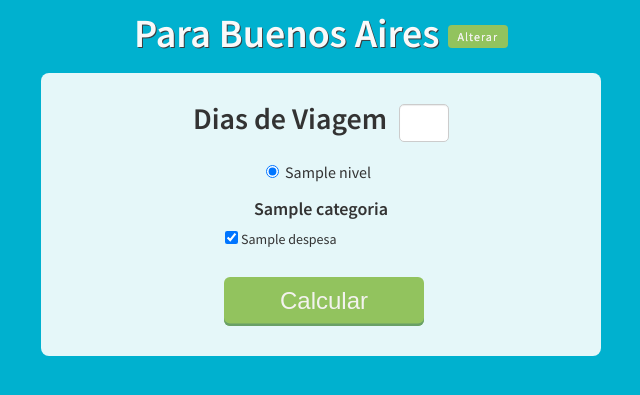
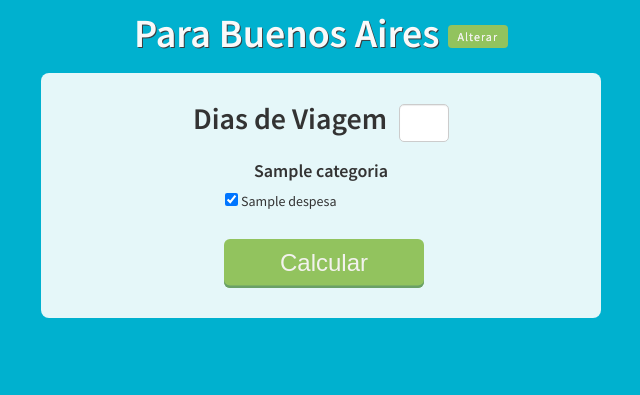
Before and after one commit to vitorfs/quanto-levar, a Django app: template templates/cidade.html in a window 1280 px wide. Shown: the part 221-616 px from the top of the page, without its empty margins (319-959 px from the left). Run offline with Django 3.2, Linux system fonts and the light colour scheme; data comes from the database, SQL or seed files in the repository; tables that the repository leaves empty hold one stand-in row (values such as "Sample post"); the template is opened without the code that fills it: values that come from a table or form of the project are taken from there, most other values are stand-ins (such as "Sample title", 1, 10 or a date in 2020); some libraries are stand-ins or nearby versions; some web fonts are replaced.

Commit message:
Fiz muita merda, mas vê se você entende o que pensei! Agora tem um fluxo completo

```diff
--- a/core/views.py
+++ b/core/views.py
@@ -18,7 +18,7 @@ def home(request):
 
 def cidade(request, slug):
     cidade = Cidade.objects.get(slug=slug)
-    cidade_despesas = CidadeDespesa.objects.filter(cidade=cidade)
+    cidade_despesas = CidadeDespesa.objects.filter(cidade=cidade, nivel=1)
     niveis = Nivel.objects.filter(id__in=cidade_despesas.values("nivel").distinct())
     niveis_despesas = {}
     for nivel in niveis:
@@ -72,6 +72,8 @@ def calculo(request, slug):
         sigla = info.cidade.pais.cotacao.sigla
         cotacao = info.cidade.pais.cotacao.valor
         categoria = info.despesa.categoria.nome
+        if categoria == "Hospedagem":
+            tipo_hospedagem = Despesa.objects.get(id=despesa)
         if categoria not in lista_valores:
             lista_valores[categoria] = {}
         if sigla in lista_valores[categoria]:
@@ -83,7 +85,7 @@ def calculo(request, slug):
             if sigla != 'BRL':
                 lista_valores[categoria]['BRL'] = info.valor * cotacao
     nivel = Nivel.objects.get(pk=nivel)
-    return render(request, 'calculo.html', {'valores': lista_valores, 'dias': dias, 'cidade': cidade, 'nivel': nivel})
+    return render(request, 'calculo.html', {'valores': lista_valores, 'dias': dias, 'cidade': cidade, 'nivel': nivel, 'tipo_hospedagem': tipo_hospedagem})
 
 def carregar_cotacoes(request):
     Cotacao.atualizar_cotacao_banco_central()
--- a/templates/calculo.html
+++ b/templates/calculo.html
@@ -12,7 +12,7 @@
       <table>
         <thead>
           <tr>
-            <th colspan="3">...para {{ categoria }}</th>
+            <th colspan="3">...para {{ categoria }} {% if categoria == "Hospedagem" %} ({{ tipo_hospedagem.nome }}) {% endif %}</th>
           </tr>
           <tr>
             <th>Moeda</th>
--- a/templates/cidade.html
+++ b/templates/cidade.html
@@ -12,24 +12,28 @@
         <input type="text" id="dias" name="dias">
         <div class="erro-dias">Informe o número de dias antes de prosseguir</div>
       </div>
-      <ul class="niveis">
-        {% for nivel in niveis %}
-          <li><input type="radio" name="nivel" value="{{ nivel.id }}" {% if forloop.counter == 1 %} checked="checked" {% endif %} > {{ nivel.nome }}</li>
-        {% endfor %}
-      </ul>
       <div class="container-despesas">
         {% for nivel, despesas in niveis_despesas.iteritems %}
           {% regroup despesas by despesa.categoria as categorias_despesas %}
-          <div nivel="{{ nivel }}" {% if forloop.counter > 1 %} class="hide"{% endif %}>
             {% for despesa in categorias_despesas %}
               <h4>{{ despesa.grouper }}</h4>
               <ul class="despesas">
+                {% if despesa.grouper.nome == "Alimentação" %}
+                  <ul class="niveis">
+		            <li><input type="radio" name="nivel" value="1" checked="checked"> Econômico</li>
+		            <li><input type="radio" name="nivel" value="2" > Moderado</li>
+		            <li><input type="radio" name="nivel" value="3" > Caro</li>
+		          </ul>
+		        {% endif %}
                 {% for item in despesa.list %}
-                  <li><input name="despesas-selecionadas" type="checkbox" value="{{ item.despesa.id}}" checked="checked" {% if forloop.parentloop.parentloop.counter > 1 %} disabled="disabled" {% endif %}/>{{ item.despesa.nome }}</li>
+                  {% if despesa.grouper.nome == "Hospedagem" %}
+                    <li><input name="despesas-selecionadas" type="radio" value="{{ item.despesa.id}}" {% if forloop.counter == 1 %} checked="checked" {% endif %}/>{{ item.despesa.nome }}</li>
+                  {% else %}
+                    <li><input name="despesas-selecionadas" type="checkbox" value="{{ item.despesa.id}}" checked="checked" {% if forloop.parentloop.parentloop.counter > 1 %} disabled="disabled" {% endif %}/>{{ item.despesa.nome }}</li>
+                  {% endif %}
                 {% endfor %}
               </ul>
             {% endfor %}
-          </div>
         {% endfor %}
       </div>
       <button type="submit" id="calcular" class="btn">Calcular</button>
```
